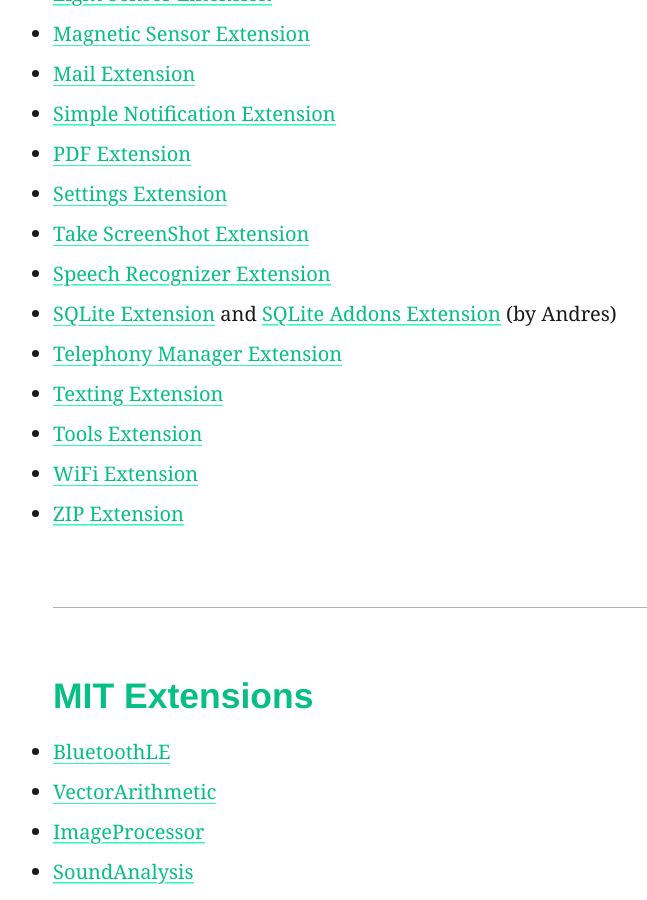
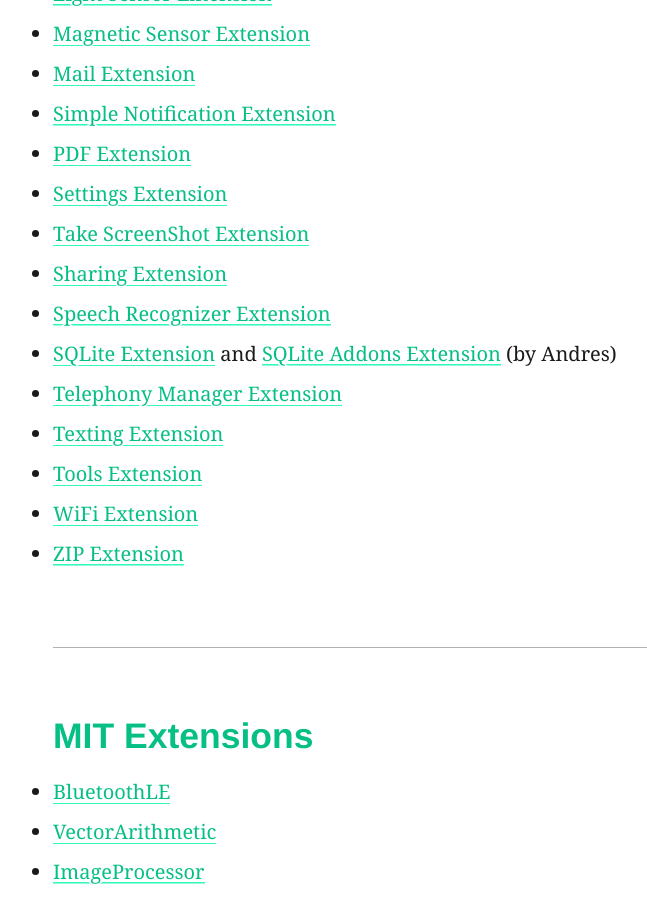
Before and after one commit to domhnallohanlon/thunkable_extensions, a Jekyll site: the page built from index.md, in a window 1280 px wide and 900 px high, scrolled down 2686 px. Shown: the whole window, without its empty margins (11-658 px from the left). Built offline with Jekyll 4.4.1, drawn with Linux system fonts in a browser that asks for light colours.

Commit message:
Add Sharing Extension

```diff
--- a/index.md
+++ b/index.md
@@ -76,6 +76,7 @@
 - [PDF Extension](https://puravidaapps.com/pdf.php)
 - [Settings Extension](https://puravidaapps.com/settings.php)
 - [Take ScreenShot Extension](https://puravidaapps.com/screenshot.php)
+- [Sharing Extension](http://puravidaapps.com/sharing.php)
 - [Speech Recognizer Extension](https://puravidaapps.com/speechRecognizer.php)
 - [SQLite Extension](https://puravidaapps.com/sqlite.php) and [SQLite Addons Extension](https://groups.google.com/d/msg/mitappinventortest/ZjkCYz7RQ5U/ZG0jFM80AgAJ) (by Andres)
 - [Telephony Manager Extension](https://puravidaapps.com/telephonymanager.php)
```
